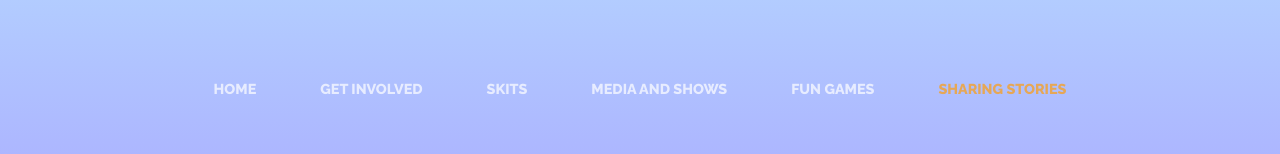
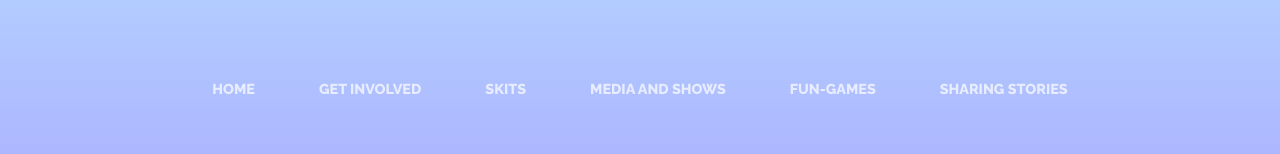
Before and after one commit to BraveCamp/diversecity, a website: page sharing-stories.html in a window 1280 px wide. Shown: the part 146-300 px from the top of the page. Drawn offline with Linux system fonts and the light colour scheme.

Commit message:
Update sharing-stories.html

```diff
--- a/sharing-stories.html
+++ b/sharing-stories.html
@@ -44,19 +44,19 @@
               </a>
             </li>
             <li class="nav-item px-lg-4">
-              <a class="nav-link text-uppercase text-expanded" href="get-involved.html">Get Involved</a>
+              <a class="nav-link text-uppercase text-expanded" href="get-involved.html"> Get Involved</a>
             </li>
             <li class="nav-item px-lg-4">
-              <a class="nav-link text-uppercase text-expanded" href="skits.html">Skits</a>
+              <a class="nav-link text-uppercase text-expanded" href="skits.html"> Skits</a>
             </li>
             <li class="nav-item px-lg-4">
-              <a class="nav-link text-uppercase text-expanded" href="media.html">Media and Shows</a>
+              <a class="nav-link text-uppercase text-expanded" href="media.html"> Media and Shows</a>
             </li>
-             <li class="nav-item px-lg-4">
-              <a class="nav-link text-uppercase text-expanded" href="fun-games.html">Fun Games</a>
+            <li class="nav-item px-lg-4">
+              <a class="nav-link text-uppercase text-expanded" href="fun-games.html"> Fun-Games</a>
             </li>
-             <li class="nav-item active px-lg-4">
-              <a class="nav-link text-uppercase text-expanded" href="sharing-stories.html">Sharing Stories</a>
+            <li class="nav-item px-lg-4">
+              <a class="nav-link text-uppercase text-expanded" href="sharing-stories.html"> Sharing Stories</a>
             </li>
           </ul>
         </div>
```
